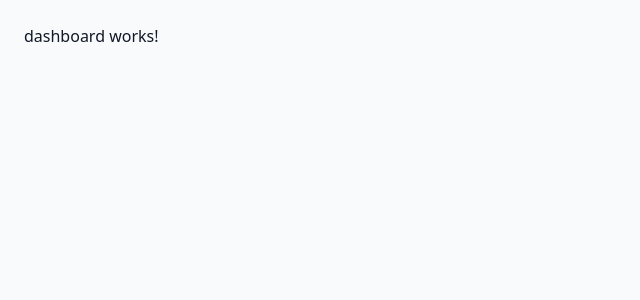
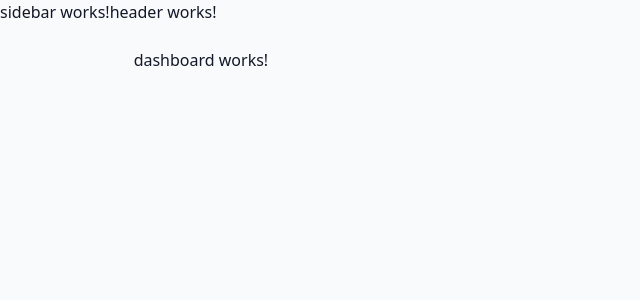
Before and after one commit to katzMotel/taskflow, an Angular app: page /dashboard in a window 1280 px wide. Shown: the top 300 px of the page, without its empty margins (0-640 px from the left). Built offline with nearby package versions, Linux system fonts and the light colour scheme.

Commit message:
set up placeholder for sidebar and header components in project structure

```diff
--- a/src/app/app.component.html
+++ b/src/app/app.component.html
@@ -1,7 +1,7 @@
 <div class="flex h-screen">
-  <!-- Sidebar will go here -->
+  <app-sidebar></app-sidebar>
   <div class="flex-1 flex flex-col">
-    <!-- Header will go here -->
+    <app-header></app-header>
     <main class="flex-1 overflow-auto p-6">
       <router-outlet />
     </main>
--- a/src/app/shared/components/header/header.component.html
+++ b/src/app/shared/components/header/header.component.html
@@ -1,5 +1 @@
-<header class="bg-white shadow">
-  <div class="p-4">
-    <h1 class="text-xl font-bold">TaskFlow</h1>
-  </div>
-</header>
+<p>header works!</p>
--- a/src/app/shared/components/sidebar/sidebar.component.html
+++ b/src/app/shared/components/sidebar/sidebar.component.html
@@ -1,5 +1 @@
-<aside class="bg-gray-800 text-white w-64 min-h-screen p-4">
-  <nav>
-    <p>Navigation coming soon...</p>
-  </nav>
-</aside>
+<p>sidebar works!</p>
```
Also changed, not shown: src/app/app.component.ts (+5 -2 lines), src/app/shared/components/header/header.component.ts (added, +11 -0 lines), src/app/shared/components/sidebar/sidebar.component.ts (added, +11 -0 lines), src/app/shared/components/header/header.component.css (added), src/app/shared/components/sidebar/sidebar.component.css (added), 2 other files (tests, documents, lock files or other folders).
